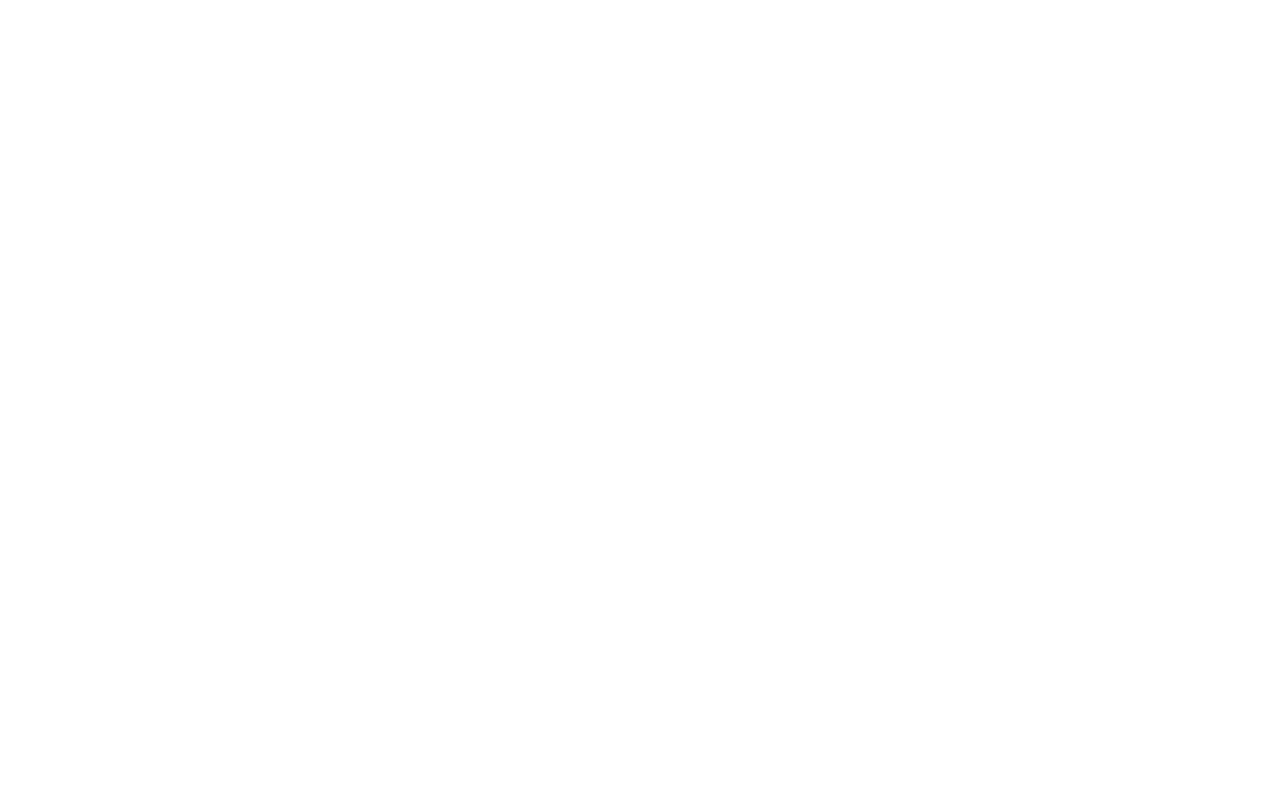
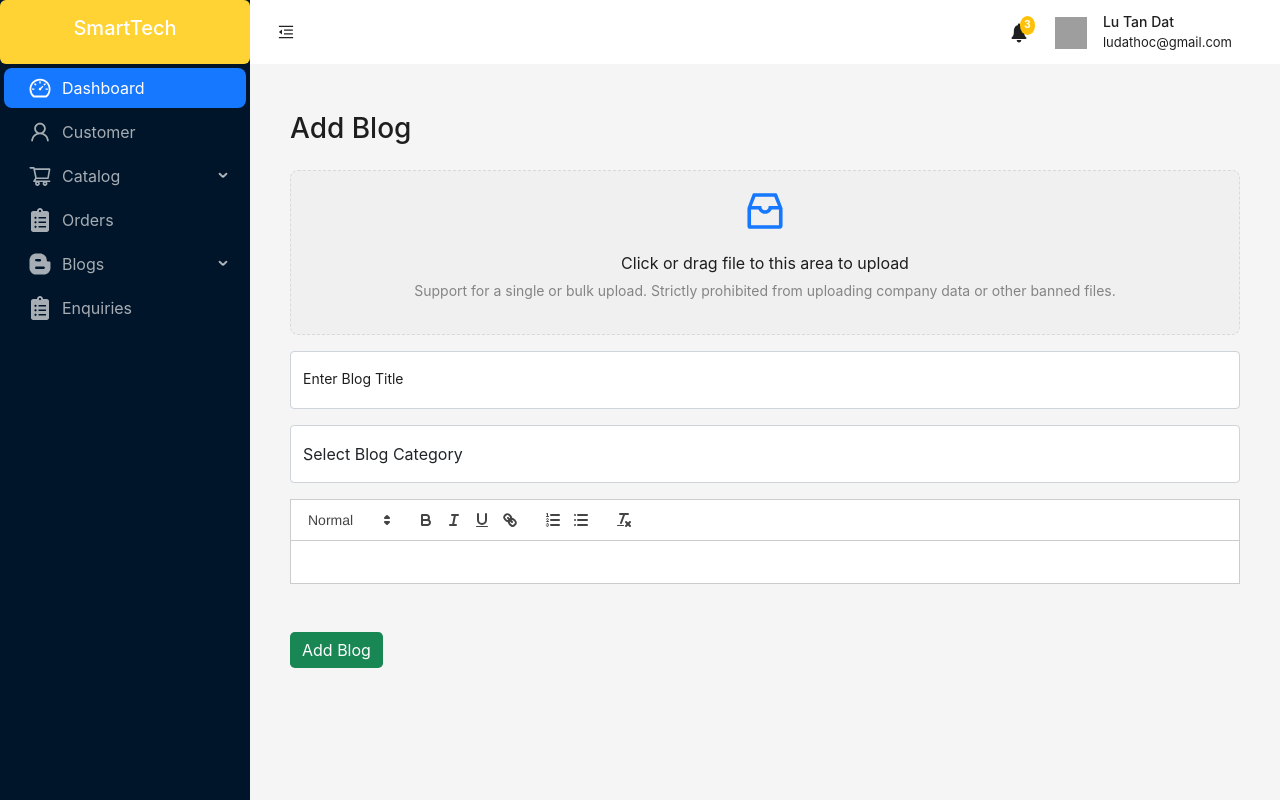
Before and after one commit to LuTanDat/digitic-frontend-admin, a React (Create React App) app: page /admin/blog in a window 1280 px wide. Before the commit this address had no page. Built offline with nearby package versions, Linux system fonts and the light colour scheme; grey boxes are pictures that could not be loaded.

Commit message:
updates_04_2h12m56s

```diff
--- a/package.json
+++ b/package.json
@@ -11,6 +11,7 @@
     "react": "^18.2.0",
     "react-dom": "^18.2.0",
     "react-icons": "^4.7.1",
+    "react-quill": "^2.0.0",
     "react-router-dom": "^6.4.5",
     "react-scripts": "5.0.1",
     "web-vitals": "^2.1.4"
--- a/src/App.css
+++ b/src/App.css
@@ -4,3 +4,6 @@
 .red {
   color: red;
 }
+.quill{
+  background-color: white;
+}
--- a/src/App.js
+++ b/src/App.js
@@ -15,6 +15,8 @@
 import Categorylist from './pages/Categorylist';
 import Brandlist from './pages/Brandlist';
 import Productlist from './pages/Productlist';
+import Addblog from './pages/Addblog';
+import Addblogcat from './pages/Addblogcat';
 
 function App() {
   return (
@@ -27,7 +29,9 @@
           <Route index element={<Dashboard />} />
           <Route path='enquiries' element={<Enquiries />} />
           <Route path='blog-list' element={<Bloglist />} />
+          <Route path='blog' element={<Addblog />} />
           <Route path='blog-category-list' element={<Blogcatlist />} />
+          <Route path='blog-category' element={<Addblogcat />} />
           <Route path='orders' element={<Orders />} />
           <Route path='customer' element={<Customer />} />
           <Route path='list-color' element={<Colorlist />} />
--- a/src/components/CustomInput.js
+++ b/src/components/CustomInput.js
@@ -4,7 +4,7 @@
   // name, val, onChng, onBlr
   const { type, label, i_id, i_class } = props;
   return (
-    <div className="form-floating mt-3">
+    <div className="form-floating mb-3">
       <input
         type={type}
         className={`form-control ${i_class}`}
--- /dev/null
+++ b/src/pages/Addblog.js
@@ -0,0 +1,68 @@
+import React, { useState } from 'react';
+import CustomInput from '../components/CustomInput';
+import ReactQuill from 'react-quill';
+import 'react-quill/dist/quill.snow.css';
+import { InboxOutlined } from '@ant-design/icons';
+import { message, Upload } from 'antd';
+const { Dragger } = Upload;
+const props = {
+  name: 'file',
+  multiple: true,
+  action: 'https://run.mocky.io/v3/435e224c-44fb-4773-9faf-380c5e6a2188',
+  onChange(info) {
+    const { status } = info.file;
+    if (status !== 'uploading') {
+      console.log(info.file, info.fileList);
+    }
+    if (status === 'done') {
+      message.success(`${info.file.name} file uploaded successfully.`);
+    } else if (status === 'error') {
+      message.error(`${info.file.name} file upload failed.`);
+    }
+  },
+  onDrop(e) {
+    console.log('Dropped files', e.dataTransfer.files);
+  },
+};
+
+const Addblog = () => {
+  const [desc, setDesc] = useState();
+  const handleDesc = (value) => {
+    setDesc(value);
+    console.log(value);
+  };
+  return (
+    <div>
+      <h3 className='mb-4'>Add Blog</h3>
+      <div className=''>
+        <form action=''>
+          <Dragger {...props}>
+            <p className="ant-upload-drag-icon">
+              <InboxOutlined />
+            </p>
+            <p className="ant-upload-text">Click or drag file to this area to upload</p>
+            <p className="ant-upload-hint">
+              Support for a single or bulk upload. Strictly prohibited from uploading company data or other
+              banned files.
+            </p>
+          </Dragger>
+          <div className='mt-3'>
+            <CustomInput type='text' label='Enter Blog Title' />
+          </div>
+          <select name='' id='' className='form-control py-3 mb-3'>
+            <option value=''>Select Blog Category</option>
+          </select>
+          <ReactQuill
+            theme="snow"
+            value={desc}
+            onChange={(evt) => {
+              handleDesc(evt);
+            }} />
+          <button className='btn btn-success border-0 rounded-3 my-5'>Add Blog</button>
+        </form>
+      </div>
+    </div>
+  )
+}
+
+export default Addblog
--- /dev/null
+++ b/src/pages/Addblogcat.js
@@ -0,0 +1,11 @@
+import React from 'react'
+
+const Addblogcat = () => {
+  return (
+    <div>
+      <h3 className='mb-4'>Add Blog Category</h3>
+    </div>
+  )
+}
+
+export default Addblogcat
```
Also changed, not shown: 1 other file (tests, documents, lock files or other folders).
